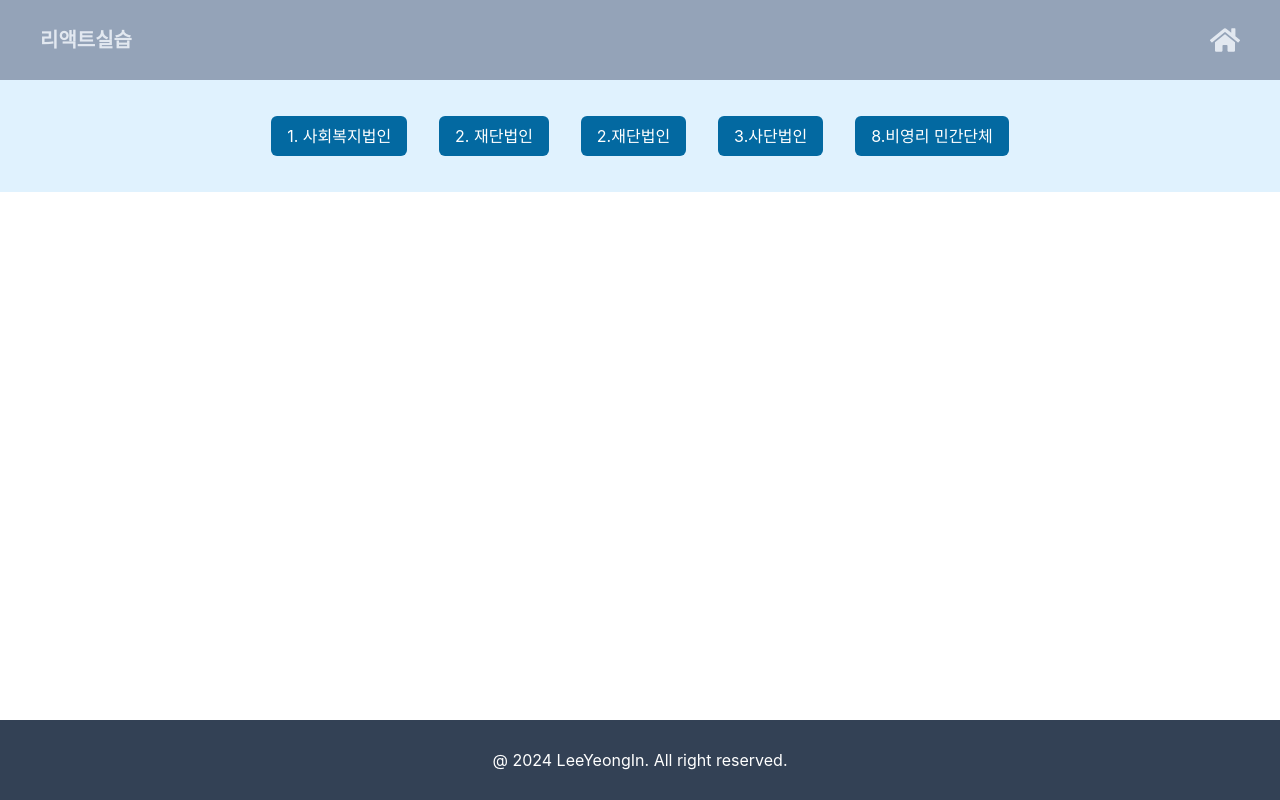
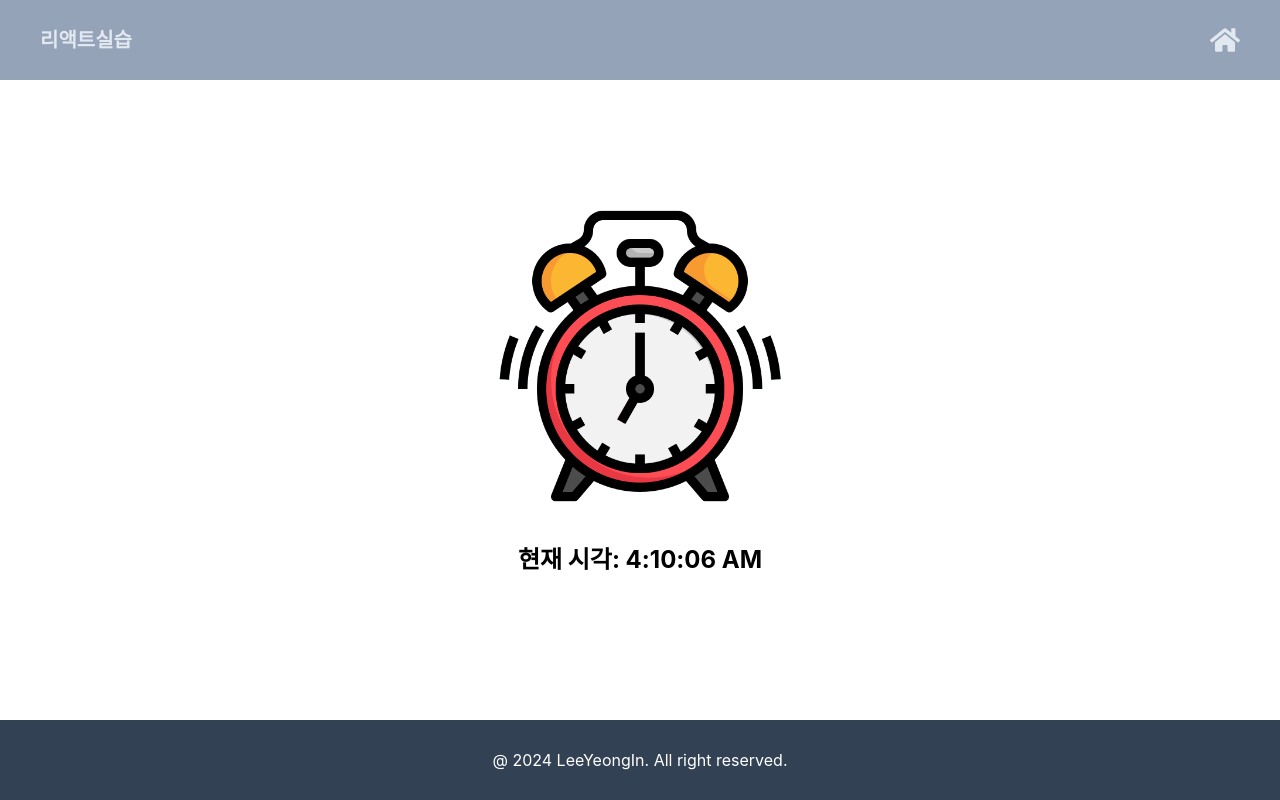
Before and after one commit to LeeYeongin/k6_React, a React (Create React App) app: page / in a window 1280 px wide. Built offline with nearby package versions, Linux system fonts and the light colour scheme.

Commit message:
useEffect 시계

```diff
--- /dev/null
+++ b/src/08/App_01_1.js
@@ -0,0 +1,10 @@
+// import './App.css';
+import MyClock from './01_1/MyClock';
+
+function App() {
+  return (
+    <MyClock/>
+  );
+}
+
+export default App;
--- /dev/null
+++ b/src/08/MyClock.css
@@ -0,0 +1,10 @@
+.mainArea {
+    display: flex;
+    flex-direction: column;
+    justify-content: center;
+    align-items: center;
+    background-color: black;
+    color: white;
+    height: 100%;
+    width: 100%;
+}
--- /dev/null
+++ b/src/08/MyClock.js
@@ -0,0 +1,15 @@
+import MyClockImage from "./MyClockImage";
+import MyClockTime from "./MyClockTime";
+// import './MyClock.css';
+
+function MyClock(){
+    return (
+        <div className='w-full h-full
+                        flex flex-col justify-center items-center'>
+            <MyClockImage/>
+            <MyClockTime/>
+        </div>
+    );
+}
+
+export default MyClock;
--- /dev/null
+++ b/src/08/MyClockImage.js
@@ -0,0 +1,12 @@
+import clock from './colock.png';
+
+function MyClockImage(){
+    return(
+        <div style={{margin: "10px"}}>
+            <img src={clock} alt='시계'
+            style={{width: "300px", height: "300px"}} />
+        </div>
+    );
+}
+
+export default MyClockImage;
--- /dev/null
+++ b/src/08/MyClockTime.js
@@ -0,0 +1,35 @@
+import { useState, useEffect } from "react";
+
+function MyClockTime(){
+    const [currentTime, setCurrentTime] = useState();
+    // const [tm, setTm] = useState(0);
+
+    // []: 컴포넌트 생성시 최초 한번 실행
+    useEffect(() => {
+        const t = setInterval(() => {
+            setCurrentTime(new Date());
+        }, 1000);
+
+        console.log("[] => ", currentTime);
+
+        return () => {clearInterval(t)};
+    }, []);
+
+    // [currentTime]: currentTime변수가 바뀔때 마다 실행 (초기화도 바뀐것으로 인식)
+    // useEffect(()=>{
+    //     console.log("[currentTime] => ", currentTime);
+    // },[currentTime])
+
+    // // 랜더링이 일어날때 마다 실행
+    // useEffect(()=>{
+    //     console.log("[]없는 경우 => ", currentTime);
+    // })
+
+    return (
+        <h1 className="m-7 font-bold text-2xl">
+            {currentTime && `현재 시각: ${currentTime.toLocaleTimeString()}`}
+        </h1>
+    );
+}
+
+export default MyClockTime;
--- a/src/App.js
+++ b/src/App.js
@@ -1,6 +1,6 @@
 // import './App.css';
 import { FaHome } from "react-icons/fa";
-import FoodMain from "./07/FoodMain";
+import MyClock from './08/MyClock.js';
 
 function App() {
   return (
@@ -21,7 +21,7 @@ function App() {
       </header>
       <main className='grow flex flex-col justify-center items-center
                        overscroll-y-auto'>
-        <FoodMain/>
+        <MyClock/>
       </main>
       <footer className='flex justify-center items-center
                         min-h-20 bg-slate-700
```
Also changed, not shown: src/08/colock.png (added).
